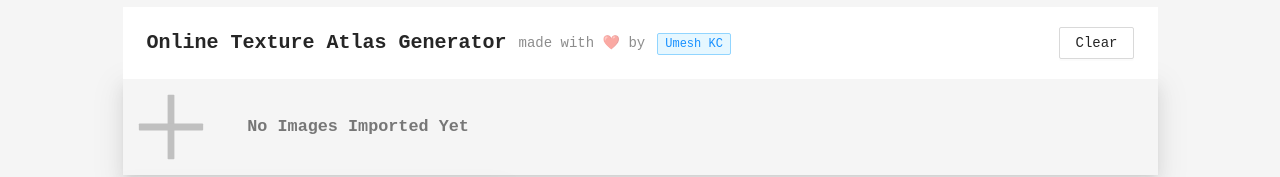
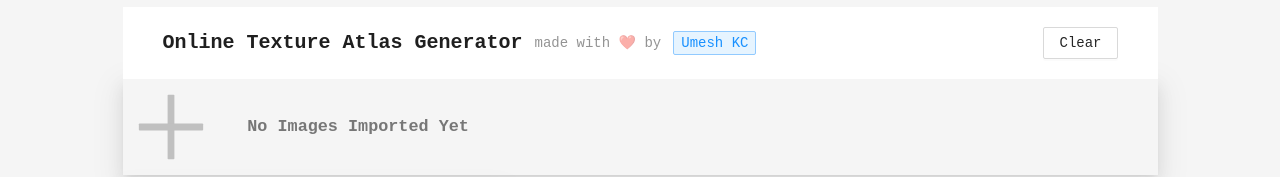
Before and after one commit to cosmicsplendor/texture-atlas-generator-gui, a React app: page / in a window 1280 px wide. Shown: the top 177 px of the page. Built offline with nearby package versions, Linux system fonts and the light colour scheme.

Commit message:
update antd to v5, retain styling

```diff
--- a/package.json
+++ b/package.json
@@ -27,7 +27,8 @@
   },
   "dependencies": {
     "@ant-design/icons": "^4.4.0",
-    "antd": "^4.10.3",
+    "@ant-design/pro-components": "^2.8.10",
+    "antd": "^5.27.3",
     "assert": "^2.1.0",
     "max-rects-bin-pack": "^1.0.0",
     "process": "^0.11.10",
--- a/src/components/App.js
+++ b/src/components/App.js
@@ -1,4 +1,6 @@
-import { PageHeader, Tag } from "antd"
+import { Tag, Typography } from "antd"
+import { PageContainer } from "@ant-design/pro-components"
+const { Text } = Typography
 
 import Canvas from "./Canvas"
 import SidePanel from "./SidePanel"
@@ -9,16 +11,24 @@ import styles from "./style.css"
 const  App = () => {
     return (
         <div id="app">
-            <PageHeader
+            <PageContainer
+                header={{
+                    title: "Online Texture Atlas Generator",
+                    subTitle: "made with ❤️ by",
+                    tags: (
+                        <Tag color="blue">
+                        <a
+                            href="https://twitter.com/frigidelixir"
+                            target="_blank"
+                            rel="noopener noreferrer"
+                        >
+                            <Text style={{ color: "#1890ff" }}>Umesh KC</Text>
+                        </a>
+                        </Tag>
+                    ),
+                    extra: <ClearBtn />,
+                }}
                 ghost={false}
-                backIcon=""
-                onBack={() => {}}
-                title="Online Texture Atlas Generator"
-                subTitle="made with ❤️ by"
-                tags={<Tag color="blue"><a style={{color: "#1890ff"}} href="https://twitter.com/frigidelixir" target="_blank">Umesh KC</a></Tag>}
-                extra={
-                    <ClearBtn />
-                }
                 className={styles.appbar}
             />
             <ImportPanel />
--- a/src/components/style.css
+++ b/src/components/style.css
@@ -18,4 +18,5 @@
 }
 .appbar {
     width: 90%;
+    background: #fff;
 }
```
Also changed, not shown: dist/app.bundle.js.LICENSE.txt, dist/app.css, 3 other files.
